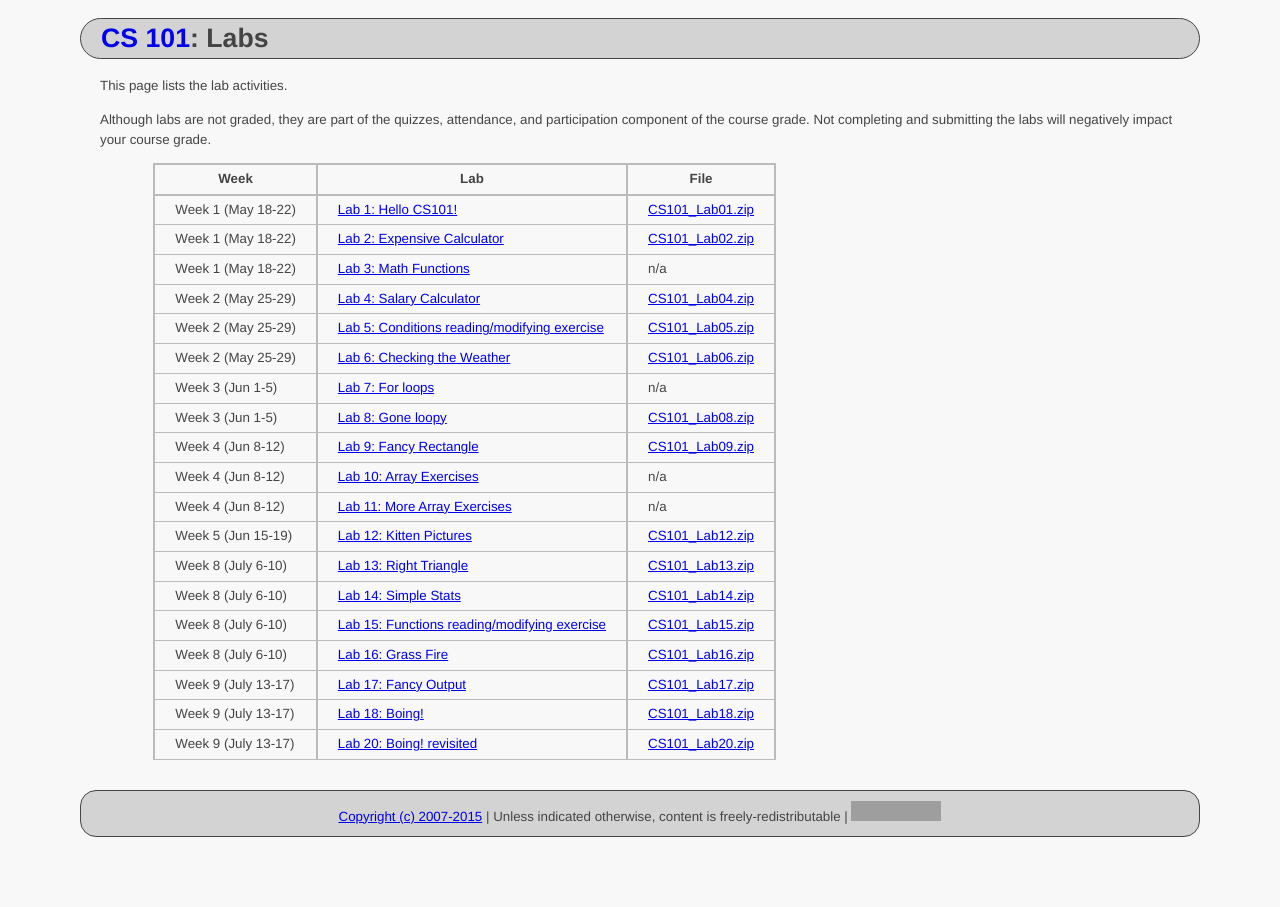
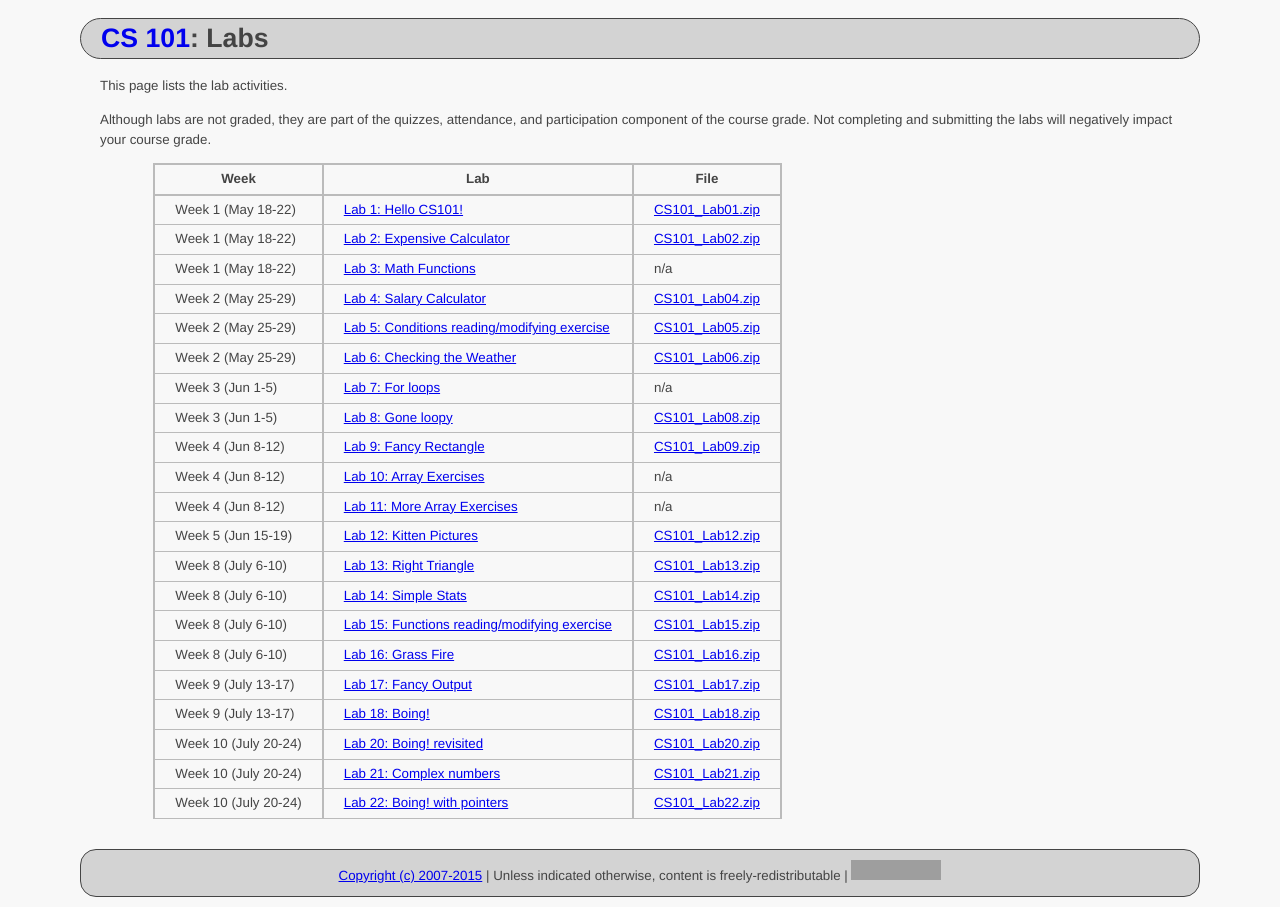
Before and after one commit to ycpcs/cs101-summer2015, a Jekyll site: the page built from labs/index.md, in a window 1280 px wide. Built offline with Jekyll 4.4.1, drawn with Linux system fonts in a browser that asks for light colours; Markdown is read by kramdown in place of the engine named in the settings; grey boxes are pictures that could not be loaded.

Commit message:
add week 10 labs
add week 10 labs

```diff
--- a/labs/index.md
+++ b/labs/index.md
@@ -29,11 +29,11 @@ and submitting the labs will negatively impact your course grade.
 > Week 8 (July 6-10) | [Lab 16: Grass Fire](lab16.html) | [CS101\_Lab16.zip](CS101_Lab16.zip)
 > Week 9 (July 13-17)| [Lab 17: Fancy Output](lab17.html) | [CS101\_Lab17.zip](CS101_Lab17.zip)
 > Week 9 (July 13-17)| [Lab 18: Boing!](lab18.html) | [CS101\_Lab18.zip](CS101_Lab18.zip)
-> Week 9 (July 13-17)| [Lab 20: Boing! revisited](lab20.html) | [CS101\_Lab20.zip](CS101_Lab19.zip)
+> Week 10 (July 20-24)| [Lab 20: Boing! revisited](lab20.html) | [CS101\_Lab20.zip](CS101_Lab19.zip)
+> Week 10 (July 20-24)| [Lab 21: Complex numbers](lab21.html) | [CS101\_Lab21.zip](CS101_Lab21.zip)
+> Week 10 (July 20-24)| [Lab 22: Boing! with pointers](lab22.html) | [CS101\_Lab22.zip](CS101_Lab22.zip)
 
 <!--
-> Apr 16th | [Lab 21: Complex numbers](lab21.html) | [CS101\_Lab21.zip](CS101_Lab21.zip)
-> Apr 21st | [Lab 22: Boing! with pointers](lab22.html) | [CS101\_Lab22.zip](CS101_Lab22.zip)
 > Apr 23rd | [Lab 23: Mini Golf](lab23.html) | [CS101\_Lab23.zip](CS101_Lab23.zip)
 > Apr 28th | [Lab 24: Boing! particle simulation](lab24.html) | [CS101\_Lab24.zip](CS101_Lab24.zip)
 > Apr 30th | [Lab 25: Balance Sheet](lab25.html) | [CS101\_Lab25.zip](CS101_Lab25.zip)
```
Also changed, not shown: schedule.md (+2 -2 lines).
